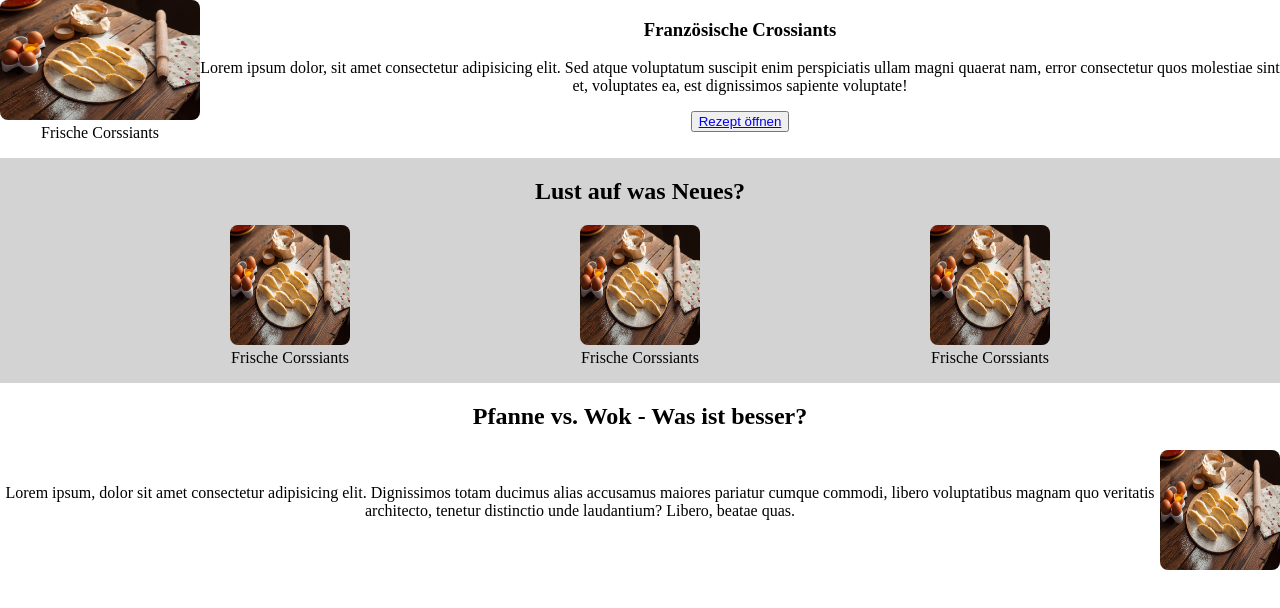
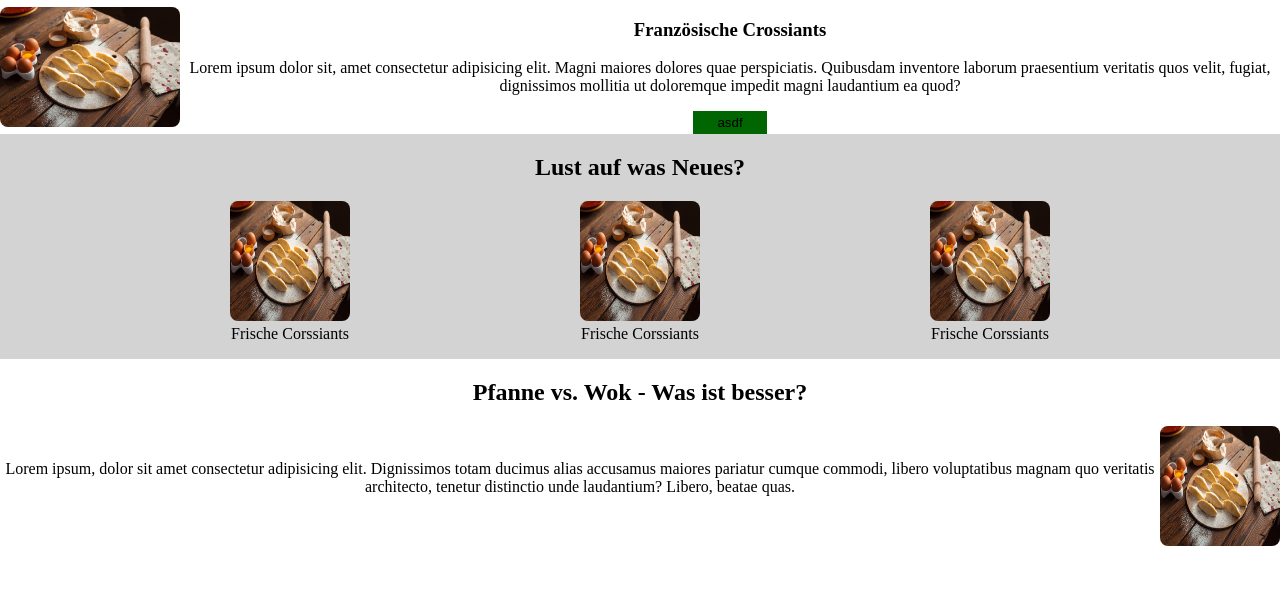
Before and after one commit to Fabian-Marktler/Kochwelt, a plain HTML site: page index.html in a window 1280 px wide. Drawn offline with Linux system fonts and the light colour scheme.

Commit message:
irgendwie geht nix mehr

```diff
--- a/index.html
+++ b/index.html
@@ -7,20 +7,17 @@
         <title>Kochwelt</title>
     </head>
     <body>
-        <section id="section1">
-                <article>
+        <main>
+            <section id="rezept_des_tages">
                 <img src="./img/croissant.jpg" alt="crossiant" width="200" height="120" >
-                    <p>Frische Corssiants</p>
+                <article id="franz_crossiants">
+                    <h1>Französische Crossiants</h1>
+                    <p>Lorem ipsum dolor sit, amet consectetur adipisicing elit. Magni maiores dolores quae perspiciatis. Quibusdam inventore laborum praesentium veritatis quos velit, fugiat, dignissimos mollitia ut doloremque impedit magni laudantium ea quod?</p>
+                    <button>asdf</button>
                  </article>
-                <article>
-                    <h1>Französische Crossiants</h1>
-                    <p>Lorem ipsum dolor, sit amet consectetur adipisicing elit. Sed atque voluptatum suscipit enim perspiciatis ullam magni quaerat nam, error consectetur quos molestiae sint et, voluptates ea, est dignissimos sapiente voluptate!</p>
-                    <button>
-                        <a href="/receipts.html">Rezept öffnen</a>
-                    </button>
-                </article>
+
             </section>
-        <section id="section2">
+            <section id="lust_auf_was_neues">
                 <h1>Lust auf was Neues?</h1>
                 <article id="new">
                     <div>
@@ -37,12 +34,13 @@
                     </div>
                 </article>
             </section>
-        <section id="section3">
+            <section id="pfanne_oder_wok">
                 <h1>Pfanne vs. Wok - Was ist besser?</h1>
                 <article id="wok">
                     <img src="./img/croissant.jpg" alt="crossiant" width="120" height="120" >
                     <p>Lorem ipsum, dolor sit amet consectetur adipisicing elit. Dignissimos totam ducimus alias accusamus maiores pariatur cumque commodi, libero voluptatibus magnam quo veritatis architecto, tenetur distinctio unde laudantium? Libero, beatae quas.</p>
                 </article>
             </section>
+        </main>
     </body>
 </html>
--- a/style.css
+++ b/style.css
@@ -2,8 +2,25 @@ body {
     margin: 0;
 }
 
+/*main {
+    padding: 0px 160px;
+}
+    */
+
 li {
     list-style-type: none;
+}
+
+
+a {
+    color: white;
+    text-decoration: none;
+}
+
+button {
+    background-color: #016601;
+    border: none;
+    padding: 4px 24px;
 }
 
 section {
@@ -34,19 +51,26 @@ article {
 #new {
     display: flex;
     justify-content: space-evenly;
-    width: 100%;
 }
 
-#section1 {
+#rezept_des_tages {
     display: flex;
     flex-direction: row;
-    text-align: start;
+    align-items: center;
+    justify-content: center;
 }
 
-#section2 {
+#franz_crossiants {
+
+}
+
+#lust_auf_was_neues {
     background-color: lightgray;
 }
 
+#pfanne_oder_wok {
+
+}
 
 #wok {
     display: flex;
```
Lines whose indentation alone changed are shown as unchanged.
